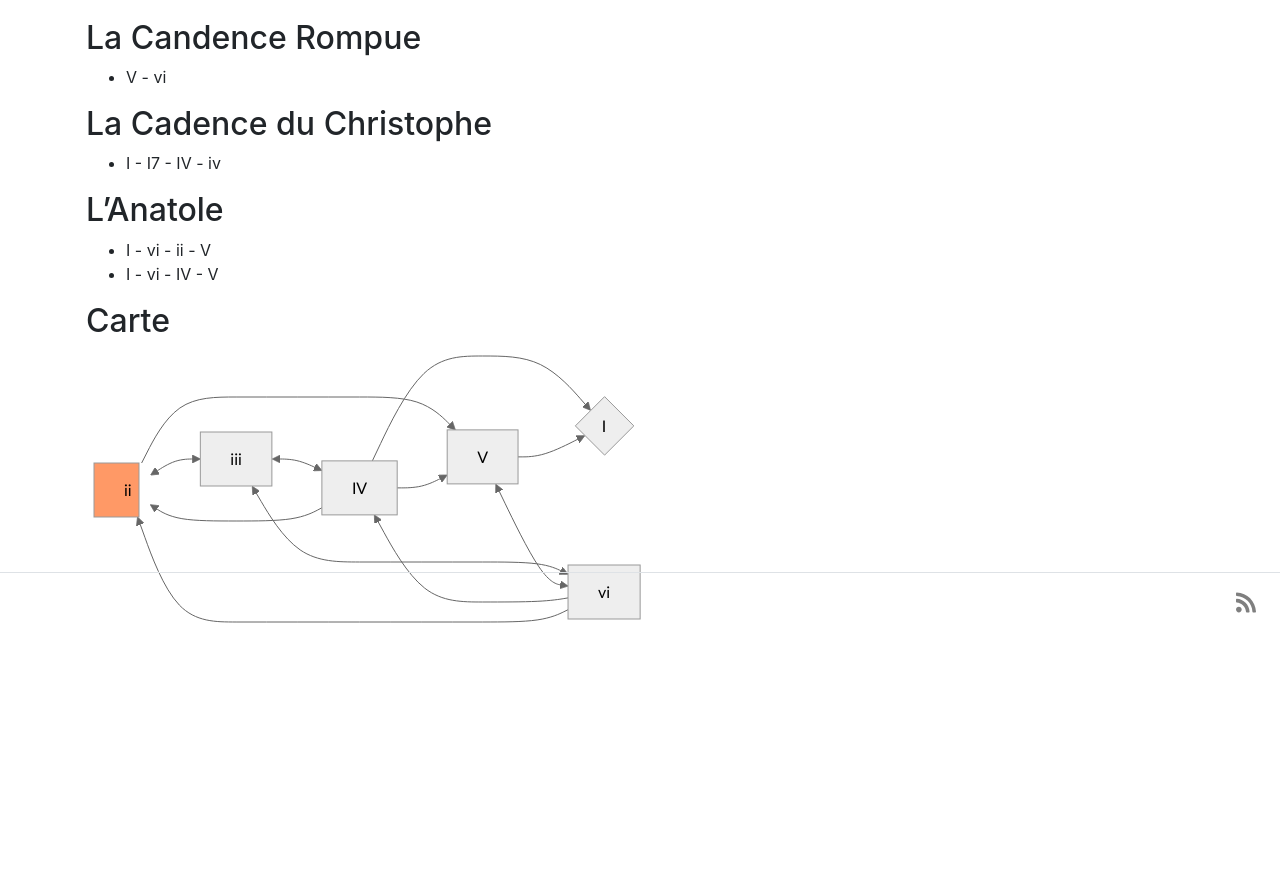
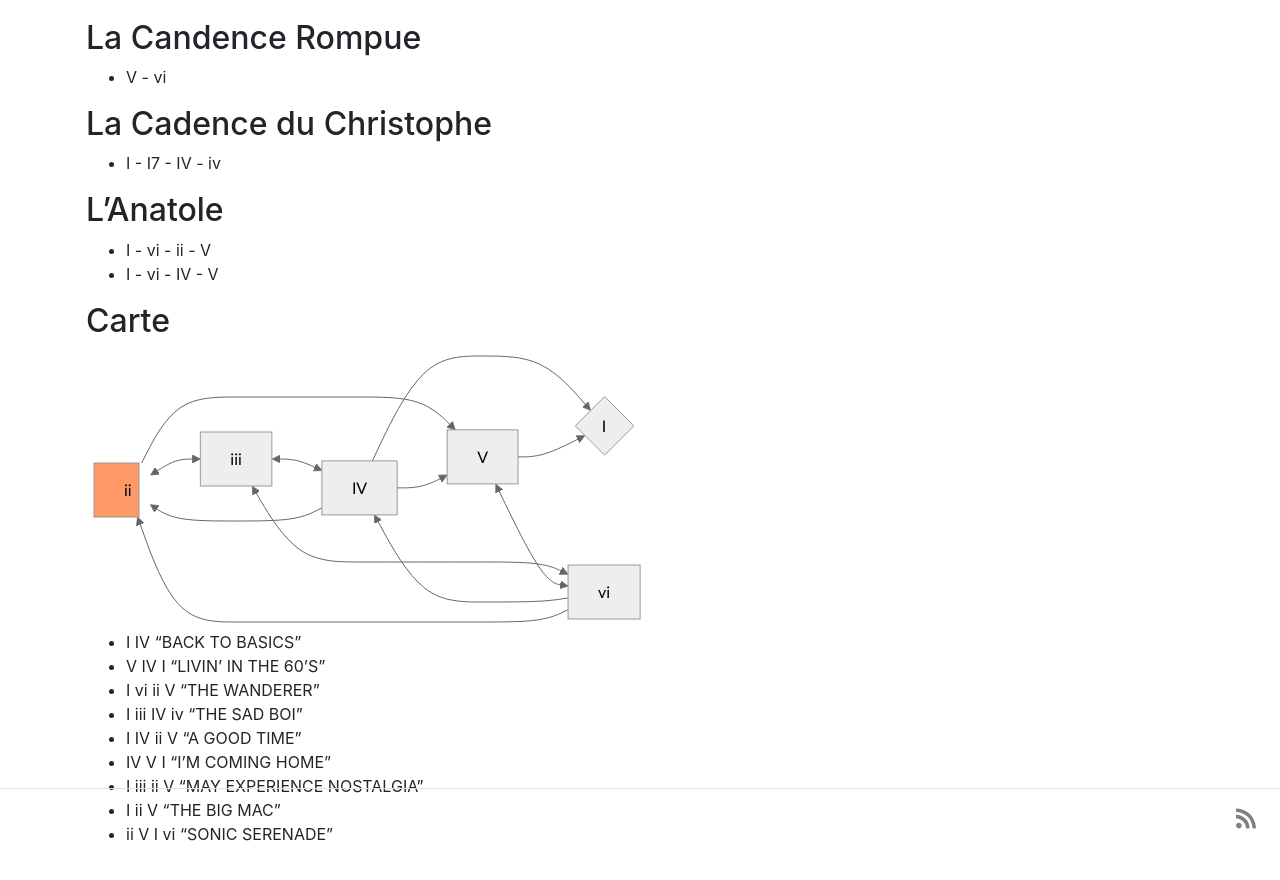
Before and after one commit to atouchard/atouchard, a Jekyll site: the page built from collections/_theorie/cadences.md, in a window 1280 px wide and 900 px high, scrolled down 722 px. Shown: the top 880 px of the window. Built offline with Jekyll 4.4.1, drawn with Linux system fonts in a browser that asks for light colours; before the commit the page ends 1406 px from its top, so only the background shows below that.

Commit message:
add cadences

```diff
--- a/collections/_theorie/cadences.md
+++ b/collections/_theorie/cadences.md
@@ -61,3 +61,13 @@ flowchart LR
     V <--> vi
     classDef someclass fill:#f96,width:45px, text-align:center;
 </div>
+
+* I IV “BACK TO BASICS”
+* V IV I “LIVIN’ IN THE 60’S”
+* I vi ii V “THE WANDERER”
+* I iii IV iv “THE SAD BOI”
+* I IV ii V “A GOOD TIME”
+* IV V I “I’M COMING HOME”
+* I iii ii V “MAY EXPERIENCE NOSTALGIA”
+* I ii V “THE BIG MAC”
+* ii V I vi “SONIC SERENADE”
```
